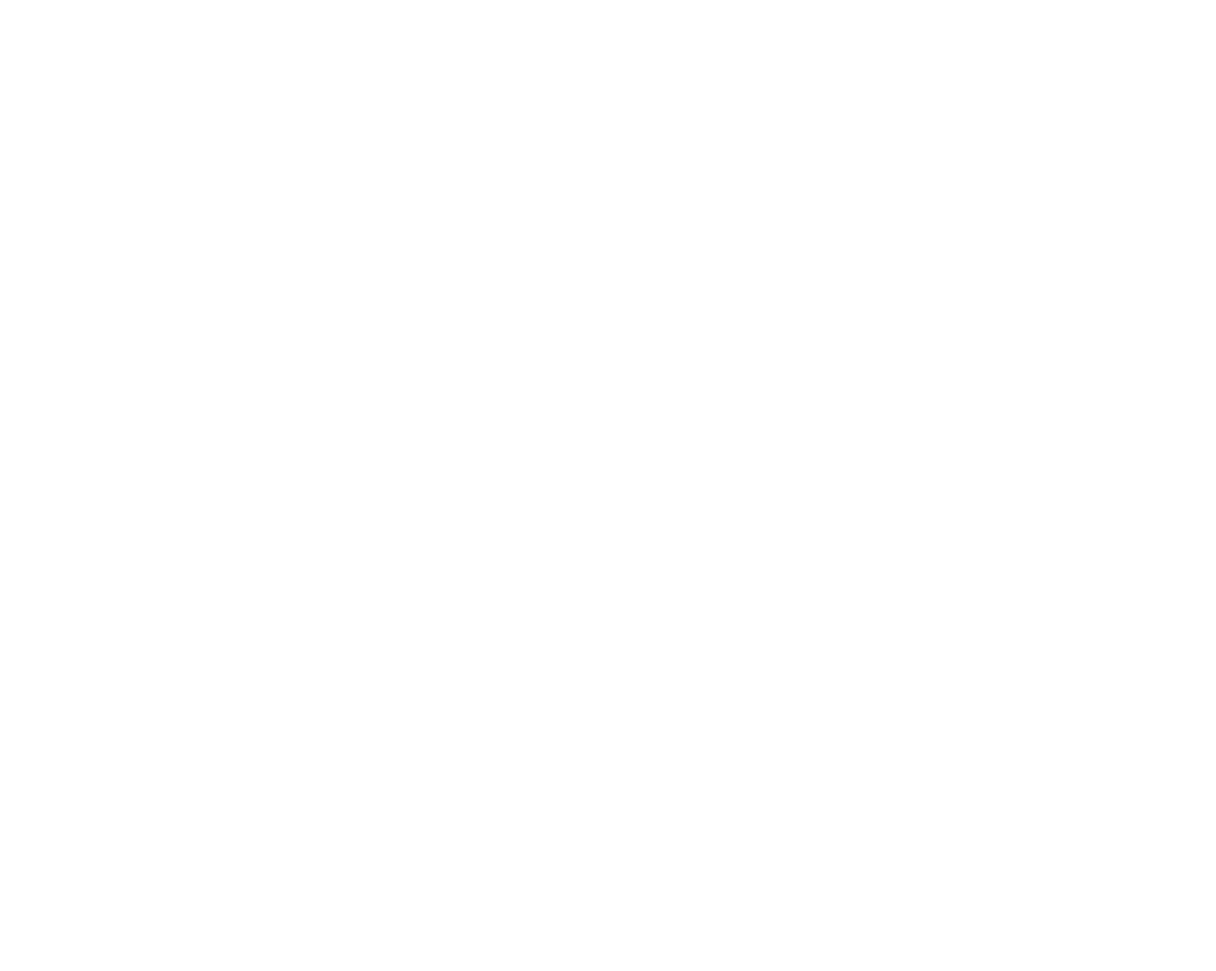
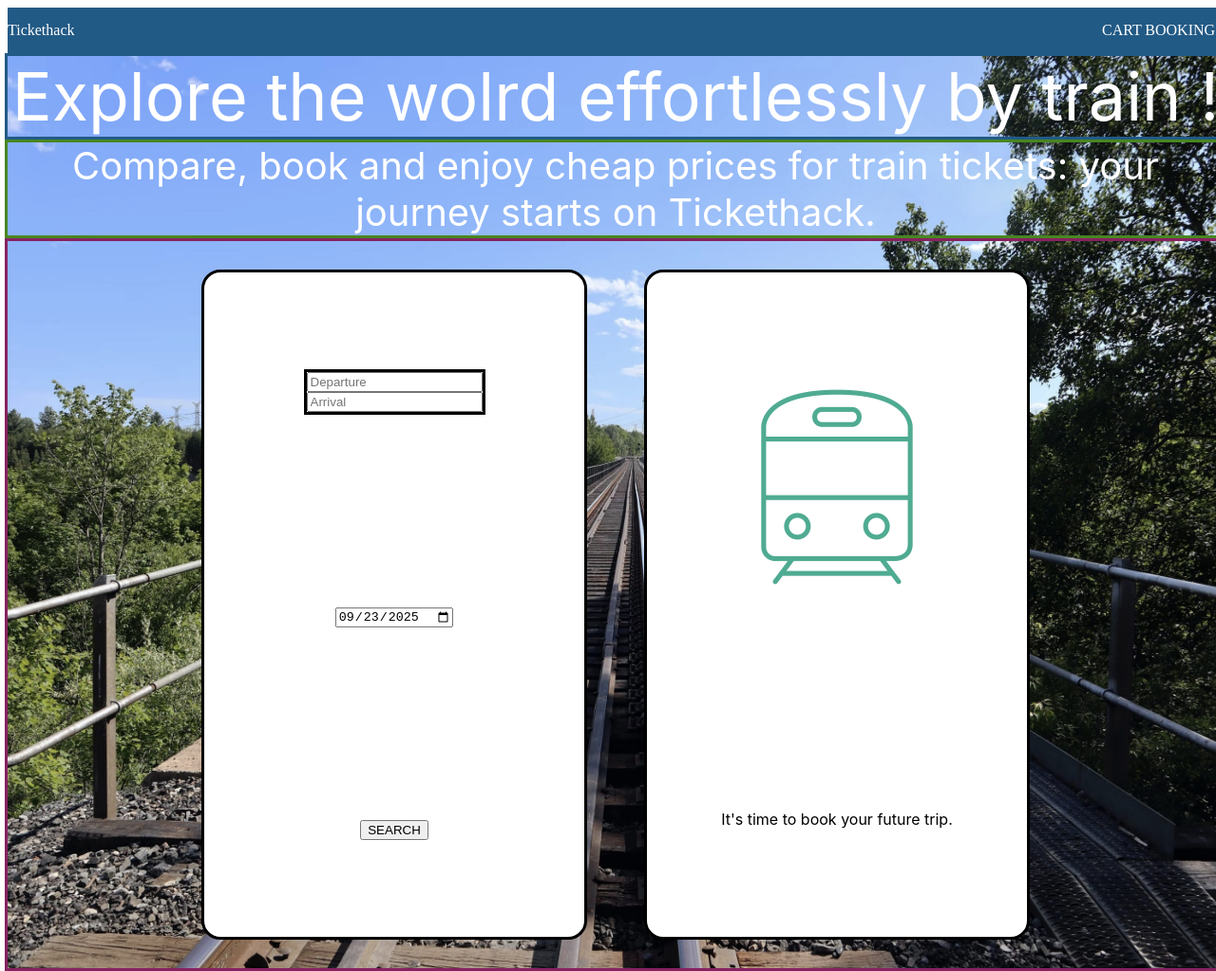
Before and after one commit to DELCC/tickethack-frontend, a plain HTML site: page index.html in a window 1280 px wide. Shown: the whole page at 95% size. Before the commit the page ends 800 px from the top, so only its background shows below. Drawn offline with Linux system fonts and the light colour scheme.

Commit message:
frontend_Paul

```diff
--- a/index.html
+++ b/index.html
@@ -4,8 +4,39 @@
     <meta charset="UTF-8">
     <meta name="viewport" content="width=device-width, initial-scale=1.0">
     <title>Document</title>
+    <link rel="stylesheet" href="style.css" />
 </head>
 <body>
+    <div class="header">
+        <div class = "logo">Tickethack</div>
+        <div class = "navigation">
+            <div class = "cartButton">CART</div>
+            <div class = "purchaseButton">BOOKINGS</div>
+        </div>
+    </div>
+    <div id="main">
+        <div id="title_main"> Explore the wolrd effortlessly by train !</div>
+        <div id="subtitle_main">Compare, book and enjoy cheap prices for train tickets: your journey starts on Tickethack.</div>
+        <div class="cards_main">
+            <div id="card">
+                <div class="journeyInfos">
+                    <input id="departureInput" type ="text" placeholder="Departure"/>
+                    <input id="arrivalInput" type ="text" placeholder="Arrival"/>
+                </div>
+                <input id="date" type="date" value="2025-09-23" />
 
+                <button id="addCity">SEARCH</button>
+
+            </div>
+            <div id="card">
+                <img src="./images/train.png" alt="image de train" />
+                <p> It's time to book your future trip.</p>
+            </div>
+        </div>
+
+    </div>
+
+
+    <script src="script.js"></script>
 </body>
 </html>
--- a/script.js
+++ b/script.js
@@ -0,0 +1 @@
+console.log("hello")
--- a/style.css
+++ b/style.css
@@ -0,0 +1,86 @@
+.header{
+    display: flex;
+	justify-content: space-between;
+	align-items: center;
+	height: 6vh;
+    width: 100vw;
+    margin: 0;
+	/* padding: 25px 30px 25px 30px; */
+	color: white;
+	background-color: #225A86;
+}
+
+.navigation{
+    display: flex;
+    justify-content: space-between;
+    flex-direction: row;
+    align-items: center;
+    width :10vw;
+}
+/* .cartButton{
+    margin-right: 10px;
+} */
+
+
+#main {
+	min-height: 100vh;
+	width: 100vw;
+	margin: 0;
+    background-image: url('./images/background.jpg');
+    background-position: center;
+    background-position: center center;
+    background-size: cover;
+    background-size : 100% 100%;
+	font-family: -apple-system, BlinkMacSystemFont, 'Segoe UI', Roboto, Oxygen, Ubuntu, Cantarell, 'Open Sans', 'Helvetica Neue', sans-serif;
+    display: flex;
+    flex-direction: column;
+    justify-content: flex-start;
+    align-items: center;
+}
+
+#title_main{
+    border: #225A86 solid;
+    width : 100%;
+    text-align: center;
+    font-size: 70px;
+    color : white;
+}
+#subtitle_main{
+    border: #488622 solid;
+    width : 100%;
+    text-align: center;
+    font-size: 40px;
+    color : white;
+}
+
+.cards_main{
+    border: #862260 solid;
+    width : 100%;
+    height: 100%;
+    text-align: center;
+    display: flex;
+    flex-direction: row;
+    justify-content: center;
+    align-items: center;
+}
+
+#card{
+    border : black solid;
+    display: flex;
+	flex-direction: column;
+	justify-content: space-around;
+	align-items: center;
+	width: 400px;
+    height : 700px;
+	margin: 30px;
+	background-color: white;
+	background-size: cover;
+	border-radius: 20px;
+}
+
+.journeyInfos{
+    border : black solid;
+    display: flex;
+	flex-direction: column;
+	justify-content: space-between;
+}
```
